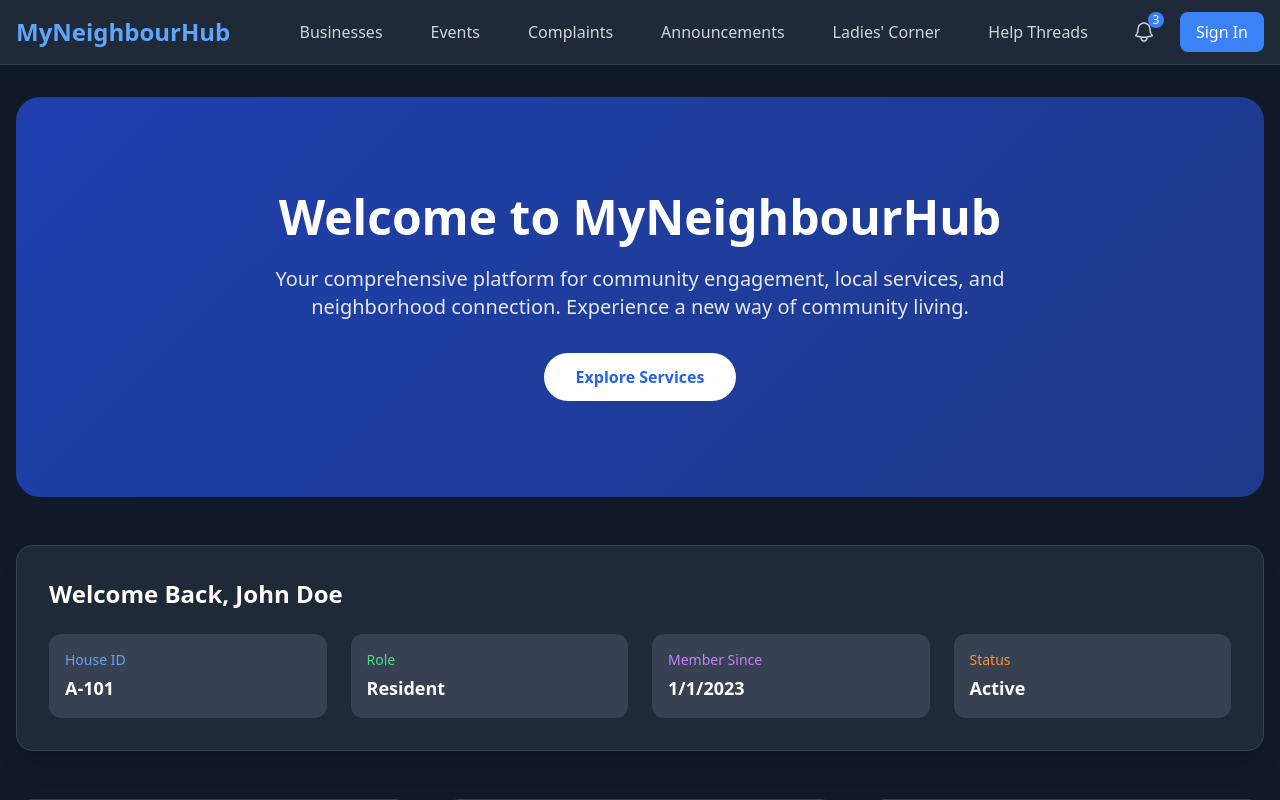
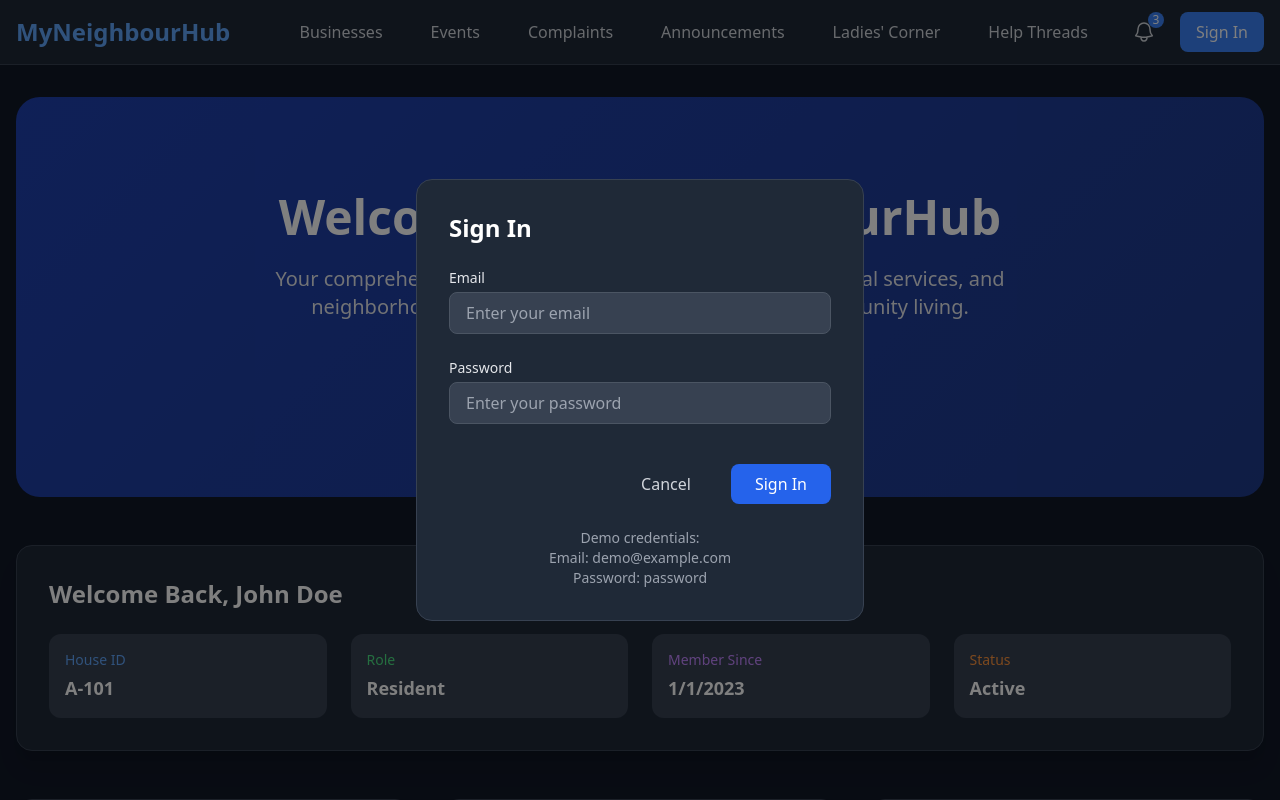
Before and after one commit to swethanandakumarvh/Neiborhood, a React (Vite) app: page / in a window 1280 px wide. Both pictures are taken after a click on the button "Sign In". Shown: the top 800 px of the page. Built offline with nearby package versions, Linux system fonts and the light colour scheme; grey boxes are pictures that could not be loaded.

Commit message:
Add Sign In Functionality

```diff
--- a/src/App.tsx
+++ b/src/App.tsx
@@ -8,9 +8,11 @@ import Announcements from './components/Announcements';
 import LadiesCorner from './components/LadiesCorner';
 import HelpThreads from './components/HelpThreads';
 import Navigation from './components/Navigation';
+import { AuthProvider } from './contexts/AuthContext';
 
 function App() {
   return (
+    <AuthProvider>
       <Router>
         <div className="min-h-screen bg-gray-900">
           <Navigation />
@@ -27,7 +29,8 @@ function App() {
           </main>
         </div>
       </Router>
+    </AuthProvider>
   );
 }
 
-export default App
+export default App;
--- a/src/components/Navigation.tsx
+++ b/src/components/Navigation.tsx
@@ -1,9 +1,38 @@
 import React, { useState } from 'react';
 import { Link } from 'react-router-dom';
 import { BellIcon, Bars3Icon, XMarkIcon } from '@heroicons/react/24/outline';
+import { useAuth } from '../contexts/AuthContext';
+import { useForm } from 'react-hook-form';
+import { zodResolver } from '@hookform/resolvers/zod';
+import { z } from 'zod';
+
+const signInSchema = z.object({
+  email: z.string().email('Invalid email address'),
+  password: z.string().min(6, 'Password must be at least 6 characters')
+});
+
+type SignInFormData = z.infer<typeof signInSchema>;
 
 function Navigation() {
   const [isMobileMenuOpen, setIsMobileMenuOpen] = useState(false);
+  const [isSignInModalOpen, setIsSignInModalOpen] = useState(false);
+  const [signInError, setSignInError] = useState('');
+  const { user, signIn, signOut } = useAuth();
+
+  const { register, handleSubmit, formState: { errors }, reset } = useForm<SignInFormData>({
+    resolver: zodResolver(signInSchema)
+  });
+
+  const onSubmit = async (data: SignInFormData) => {
+    try {
+      await signIn(data.email, data.password);
+      setIsSignInModalOpen(false);
+      reset();
+      setSignInError('');
+    } catch (error) {
+      setSignInError('Invalid email or password');
+    }
+  };
 
   return (
     <nav className="bg-gray-800 border-b border-gray-700">
@@ -41,9 +70,24 @@ function Navigation() {
                   3
                 </span>
               </button>
-              <button className="bg-blue-500 text-white px-4 py-2 rounded-lg hover:bg-blue-600 transition-colors">
-                Sign In
-              </button>
+              {user ? (
+                <div className="flex items-center space-x-4">
+                  <span className="text-gray-300">{user.name}</span>
+                  <button
+                    onClick={signOut}
+                    className="bg-red-500 text-white px-4 py-2 rounded-lg hover:bg-red-600 transition-colors"
+                  >
+                    Sign Out
+                  </button>
+                </div>
+              ) : (
+                <button
+                  onClick={() => setIsSignInModalOpen(true)}
+                  className="bg-blue-500 text-white px-4 py-2 rounded-lg hover:bg-blue-600 transition-colors"
+                >
+                  Sign In
+                </button>
+              )}
             </div>
           </div>
 
@@ -108,13 +152,90 @@ function Navigation() {
                   3
                 </span>
               </button>
-              <button className="bg-blue-500 text-white px-4 py-2 rounded-lg hover:bg-blue-600 transition-colors">
-                Sign In
-              </button>
+              {user ? (
+                <div className="flex items-center space-x-4">
+                  <span className="text-gray-300">{user.name}</span>
+                  <button
+                    onClick={signOut}
+                    className="bg-red-500 text-white px-4 py-2 rounded-lg hover:bg-red-600 transition-colors"
+                  >
+                    Sign Out
+                  </button>
+                </div>
+              ) : (
+                <button
+                  onClick={() => setIsSignInModalOpen(true)}
+                  className="bg-blue-500 text-white px-4 py-2 rounded-lg hover:bg-blue-600 transition-colors"
+                >
+                  Sign In
+                </button>
+              )}
             </div>
           </div>
         )}
       </div>
+
+      {/* Sign In Modal */}
+      {isSignInModalOpen && (
+        <div className="fixed inset-0 bg-black bg-opacity-50 flex items-center justify-center p-4 z-50">
+          <div className="bg-gray-800 rounded-2xl p-8 max-w-md w-full border border-gray-700">
+            <h2 className="text-2xl font-semibold mb-6 text-white">Sign In</h2>
+            <form onSubmit={handleSubmit(onSubmit)} className="space-y-6">
+              <div>
+                <label className="block text-sm font-medium text-gray-200 mb-1">Email</label>
+                <input
+                  {...register('email')}
+                  type="email"
+                  className="w-full px-4 py-2 rounded-lg bg-gray-700 border border-gray-600 text-white placeholder-gray-400 focus:ring-2 focus:ring-blue-500 focus:border-blue-500"
+                  placeholder="Enter your email"
+                />
+                {errors.email && <p className="text-red-400 text-sm mt-1">{errors.email.message}</p>}
+              </div>
+
+              <div>
+                <label className="block text-sm font-medium text-gray-200 mb-1">Password</label>
+                <input
+                  {...register('password')}
+                  type="password"
+                  className="w-full px-4 py-2 rounded-lg bg-gray-700 border border-gray-600 text-white placeholder-gray-400 focus:ring-2 focus:ring-blue-500 focus:border-blue-500"
+                  placeholder="Enter your password"
+                />
+                {errors.password && <p className="text-red-400 text-sm mt-1">{errors.password.message}</p>}
+              </div>
+
+              {signInError && (
+                <p className="text-red-400 text-sm">{signInError}</p>
+              )}
+
+              <div className="flex justify-end space-x-4 pt-4">
+                <button
+                  type="button"
+                  className="px-6 py-2 text-gray-300 hover:text-white font-medium"
+                  onClick={() => {
+                    setIsSignInModalOpen(false);
+                    reset();
+                    setSignInError('');
+                  }}
+                >
+                  Cancel
+                </button>
+                <button
+                  type="submit"
+                  className="bg-blue-600 text-white px-6 py-2 rounded-lg hover:bg-blue-700 transition-colors"
+                >
+                  Sign In
+                </button>
+              </div>
+
+              <div className="text-center text-gray-400 text-sm">
+                <p>Demo credentials:</p>
+                <p>Email: demo@example.com</p>
+                <p>Password: password</p>
+              </div>
+            </form>
+          </div>
+        </div>
+      )}
     </nav>
   );
 }
--- /dev/null
+++ b/src/contexts/AuthContext.tsx
@@ -0,0 +1,44 @@
+import React, { createContext, useContext, useState } from 'react';
+import { User, AuthContextType } from '../types';
+
+const mockUser: User = {
+  id: '1',
+  name: 'John Doe',
+  houseId: 'A-101',
+  role: 'resident',
+  moveInDate: new Date('2023-01-01'),
+  email: 'john@example.com'
+};
+
+const AuthContext = createContext<AuthContextType | undefined>(undefined);
+
+export function AuthProvider({ children }: { children: React.ReactNode }) {
+  const [user, setUser] = useState<User | null>(null);
+
+  const signIn = async (email: string, password: string) => {
+    // In a real app, this would make an API call
+    if (email === 'demo@example.com' && password === 'password') {
+      setUser(mockUser);
+    } else {
+      throw new Error('Invalid credentials');
+    }
+  };
+
+  const signOut = () => {
+    setUser(null);
+  };
+
+  return (
+    <AuthContext.Provider value={{ user, signIn, signOut }}>
+      {children}
+    </AuthContext.Provider>
+  );
+}
+
+export function useAuth() {
+  const context = useContext(AuthContext);
+  if (context === undefined) {
+    throw new Error('useAuth must be used within an AuthProvider');
+  }
+  return context;
+}
--- a/src/types/index.ts
+++ b/src/types/index.ts
@@ -4,6 +4,7 @@ export interface User {
   houseId: string;
   role: 'resident' | 'admin' | 'moderator';
   moveInDate: Date;
+  email: string;
 }
 
 export interface Business {
@@ -73,3 +74,9 @@ export interface Reaction {
   userId: string;
   emoji: string;
 }
+
+export interface AuthContextType {
+  user: User | null;
+  signIn: (email: string, password: string) => Promise<void>;
+  signOut: () => void;
+}
```
Lines whose indentation alone changed are shown as unchanged.
